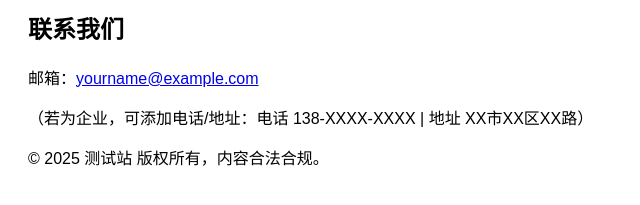
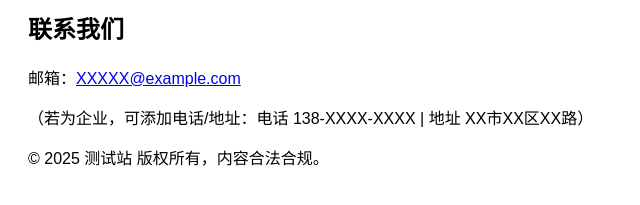
Before and after one commit to gundam265/revemiss-site-, a plain HTML site: page index.html in a window 1280 px wide. Shown: the part 161-366 px from the top of the page, 0-640 px from the left. Drawn offline with Linux system fonts and the light colour scheme.

Commit message:
Update index.html

```diff
--- a/index.html
+++ b/index.html
@@ -14,7 +14,7 @@
     <p>本网站为 <strong>技术测试用途</strong>，暂未正式上线。所有内容均严格遵守法律法规，无任何诈骗、恶意信息。</p>
     <div class="contact">
         <h2>联系我们</h2>
-        <p>邮箱：<a href="mailto:yourname@example.com">yourname@example.com</a></p>
+        <p>邮箱：<a href="mailto:XXXXX@example.com">XXXXX@example.com</a></p>
         <p>（若为企业，可添加电话/地址：电话 138-XXXX-XXXX | 地址 XX市XX区XX路）</p>
     </div>
     <p>© 2025 测试站 版权所有，内容合法合规。</p>
```
